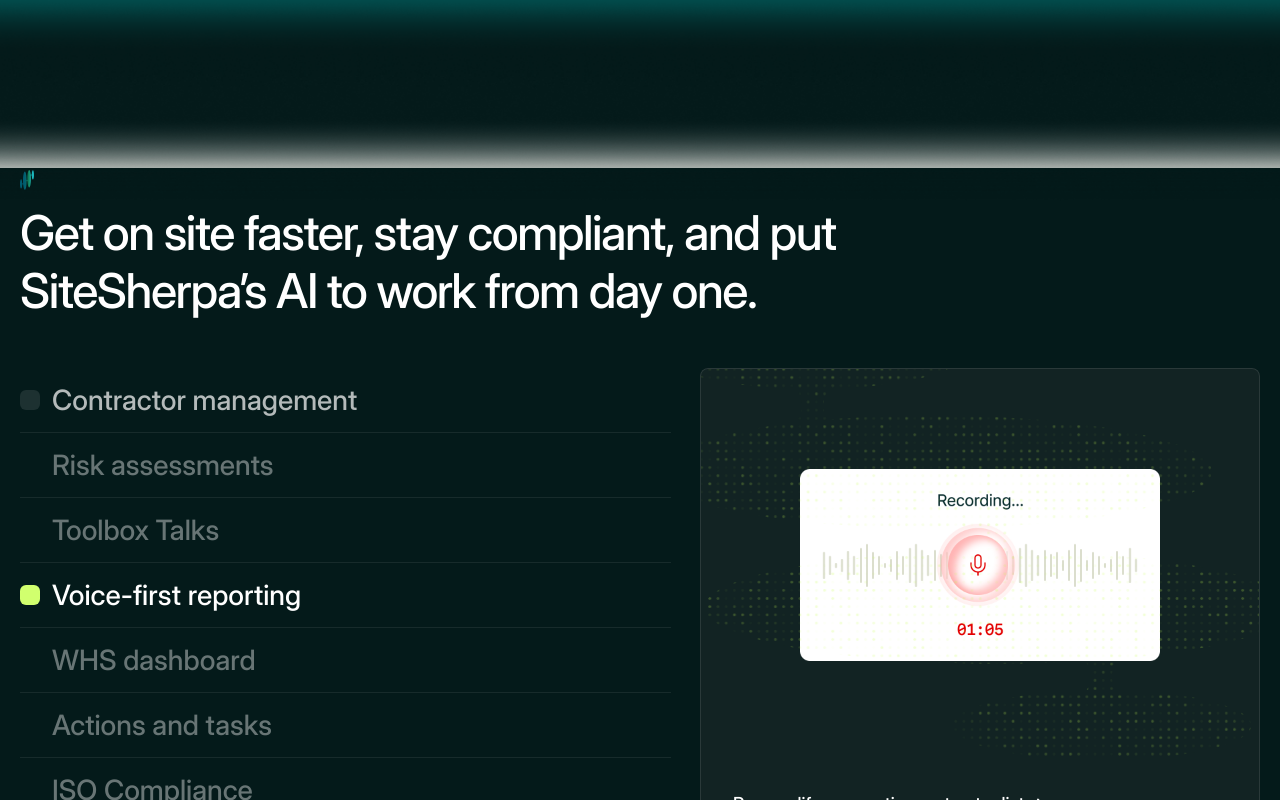
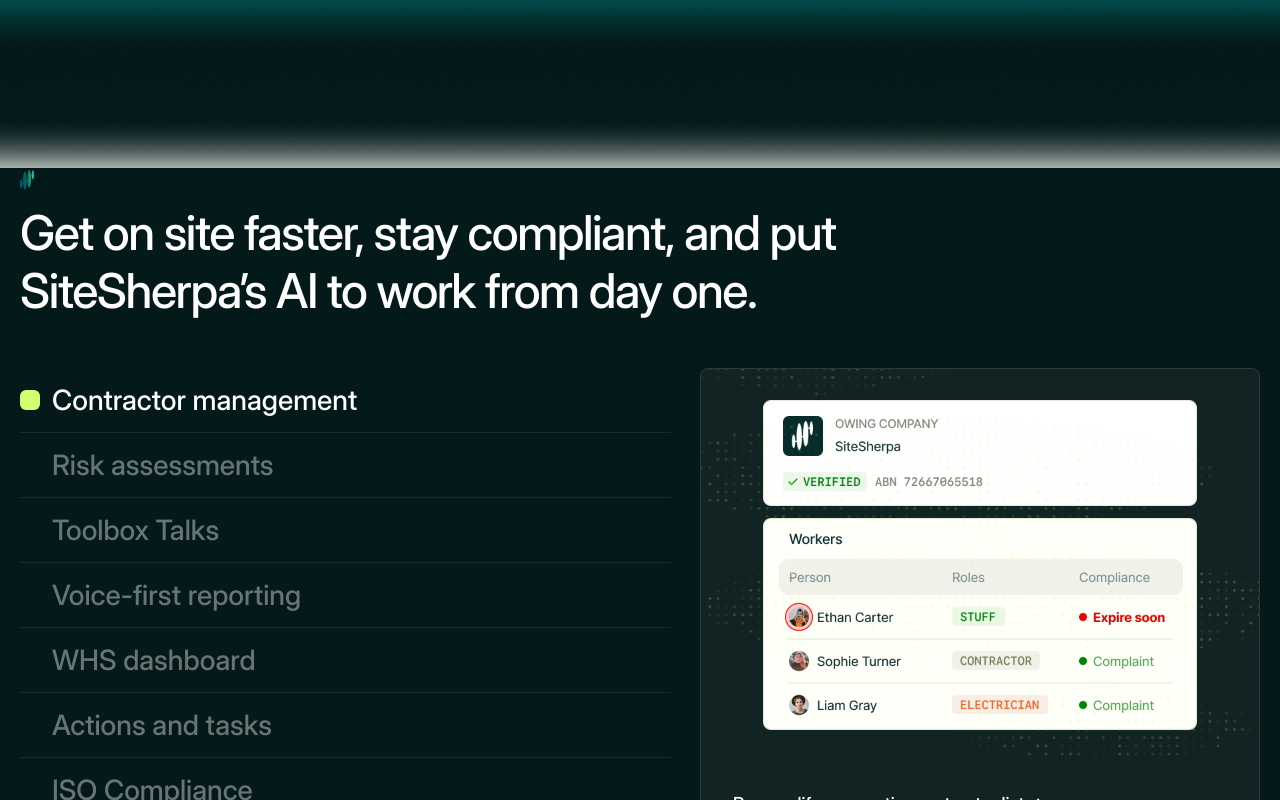
Before and after one commit to Tusar78/Site-Sherpa, a React (Vite) app: page / in a window 1280 px wide. In both pictures the pointer is over the tab "Contractor management". Shown: the part 2370-3170 px from the top of the page. Built offline with nearby package versions, Linux system fonts and the light colour scheme.

Commit message:
Solution tab active on hover

```diff
--- a/src/components/Solution/Solution.css
+++ b/src/components/Solution/Solution.css
@@ -64,7 +64,7 @@
 }
 
 .solution_tab:hover {
-  @apply text-white/70;
+  @apply text-white;
 }
 
 .solution_tab--active {
@@ -80,7 +80,7 @@
 }
 
 .solution_tab:hover .solution_tab-bullet {
-  @apply bg-white/10 opacity-100;
+  @apply bg-[#D1FF6E] opacity-100;
 }
 
 .solution_tab-text {
--- a/src/components/Solution/Solution.jsx
+++ b/src/components/Solution/Solution.jsx
@@ -163,7 +163,7 @@ function BookDemoButton(props) {
                         role="tab"
                         aria-selected={isActive}
                         aria-controls="solution-tab-panel"
-                        onClick={() => setActiveTab(tab.id)}
+                        onMouseEnter={() => setActiveTab(tab.id)}
                         className={`solution_tab ${isActive ? "solution_tab--active" : ""}`.trim()}
                       >
                         <span
```
